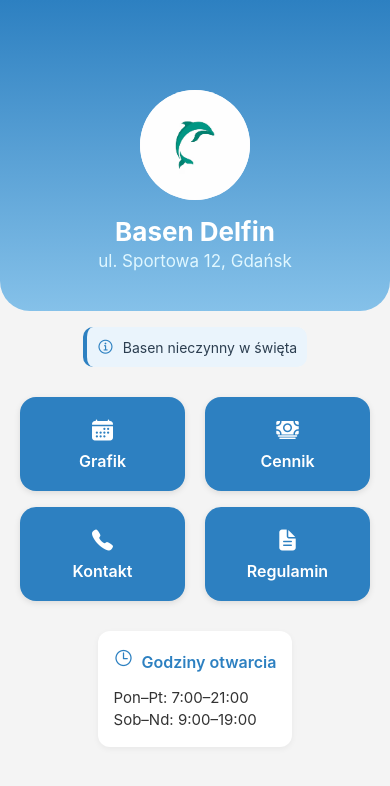
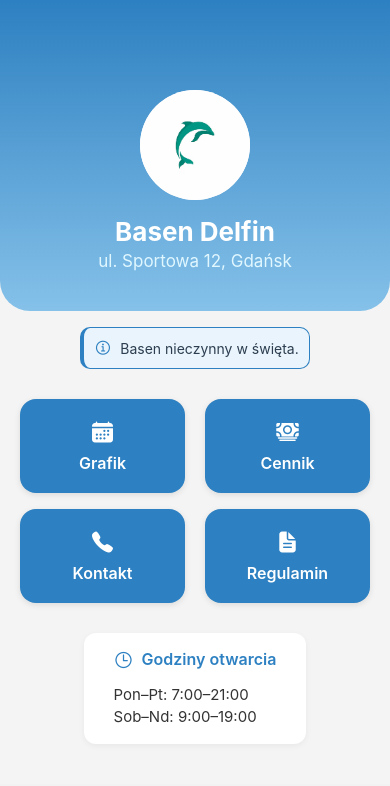
Before and after one commit to programista-nautil/SportowaPlacowkaApp, a React Native app: screen /Home in a window 390 px wide. Shown: the top 786 px of the page. Built offline with nearby package versions, Linux system fonts and the light colour scheme.

Commit message:
zmiany kosmetyczne

```diff
--- a/config/facility.js
+++ b/config/facility.js
@@ -3,7 +3,7 @@ export const FACILITY = {
 	logo: require('../assets/logo.png'),
 	address: 'ul. Sportowa 12, Gdańsk',
 	scheduleIframeUrl:
-		'https://docs.google.com/spreadsheets/d/e/2PACX-1vQFYVrVUELnEb6zy2J2jXBJvXDyLWZLNkR-PuhiBmEU64axQhPNZ16MdqYwRfdxBj4ve32B5ATxnc07/pubhtml?gid=352435655&amp;single=true&amp;widget=true&amp;headers=false',
+		'https://docs.google.com/spreadsheets/d/e/2PACX-1vQFYVrVUELnEb6zy2J2jXBJvXDyLWZLNkR-PuhiBmEU64axQhPNZ16MdqYwRfdxBj4ve32B5ATxnc07/pubhtml?gid=352435655&amp;single=true&amp;widget=true&headers=false',
 	priceList: [
 		{ label: 'Bilet normalny', price: '12 zł' },
 		{ label: 'Bilet ulgowy', price: '8 zł' },
@@ -17,4 +17,5 @@ export const FACILITY = {
 			{ days: 'Sob–Nd', hours: '9:00–19:00' },
 		],
 	},
+	alertInfo: 'Basen nieczynny w święta.',
 }
--- a/screens/HomeScreen.js
+++ b/screens/HomeScreen.js
@@ -26,7 +26,7 @@ export default function HomeScreen() {
 			<View style={styles.alertBox}>
 				<View style={styles.alertContent}>
 					<Ionicons name='information-circle-outline' size={18} color='#2d80c1' style={styles.alertIcon} />
-					<Text style={styles.alertText}>Basen nieczynny w święta</Text>
+					<Text style={styles.alertText}>{FACILITY.alertInfo}</Text>
 				</View>
 			</View>
 
@@ -101,8 +101,9 @@ const styles = StyleSheet.create({
 		padding: 10,
 		borderRadius: 10,
 		marginHorizontal: 20,
+		borderWidth: 1,
 		borderLeftWidth: 4,
-		borderLeftColor: '#2d80c1',
+		borderColor: '#2d80c1',
 	},
 	alertContent: {
 		flexDirection: 'row',
@@ -154,6 +155,7 @@ const styles = StyleSheet.create({
 		backgroundColor: '#ffffff',
 		borderRadius: 12,
 		padding: 16,
+		paddingHorizontal: 30,
 		shadowColor: '#000',
 		shadowOpacity: 0.05,
 		shadowRadius: 6,
@@ -162,8 +164,7 @@ const styles = StyleSheet.create({
 	},
 	hoursHeaderRow: {
 		flexDirection: 'row',
-		alignItems: 'center',
-		marginBottom: 10,
+		marginBottom: 5,
 	},
 	hoursHeader: {
 		fontSize: 16,
--- a/screens/ScheduleScreen.js
+++ b/screens/ScheduleScreen.js
@@ -1,16 +1,18 @@
-import React from 'react'
+import React, { useState } from 'react'
 import { View, StyleSheet, ActivityIndicator } from 'react-native'
 import { WebView } from 'react-native-webview'
 import { FACILITY } from '../config/facility'
 
 export default function ScheduleScreen() {
+	const [isLoading, setIsLoading] = useState(true)
+
 	return (
 		<View style={styles.container}>
+			{isLoading && <ActivityIndicator color='#3498db' size='large' style={styles.loader} />}
 			<WebView
 				source={{ uri: FACILITY.scheduleIframeUrl }}
 				style={styles.webview}
-				startInLoadingState={true}
-				renderLoading={() => <ActivityIndicator color='#3498db' size='large' style={styles.loader} />}
+				onLoadEnd={() => setIsLoading(false)}
 			/>
 		</View>
 	)
@@ -19,9 +21,14 @@ export default function ScheduleScreen() {
 const styles = StyleSheet.create({
 	container: {
 		flex: 1,
+		backgroundColor: '#eef6fa',
 	},
 	webview: {
 		flex: 1,
+		marginHorizontal: 10,
+		borderRadius: 10,
+		overflow: 'hidden',
+		backgroundColor: '#fff',
 	},
 	loader: {
 		marginTop: 20,
```
